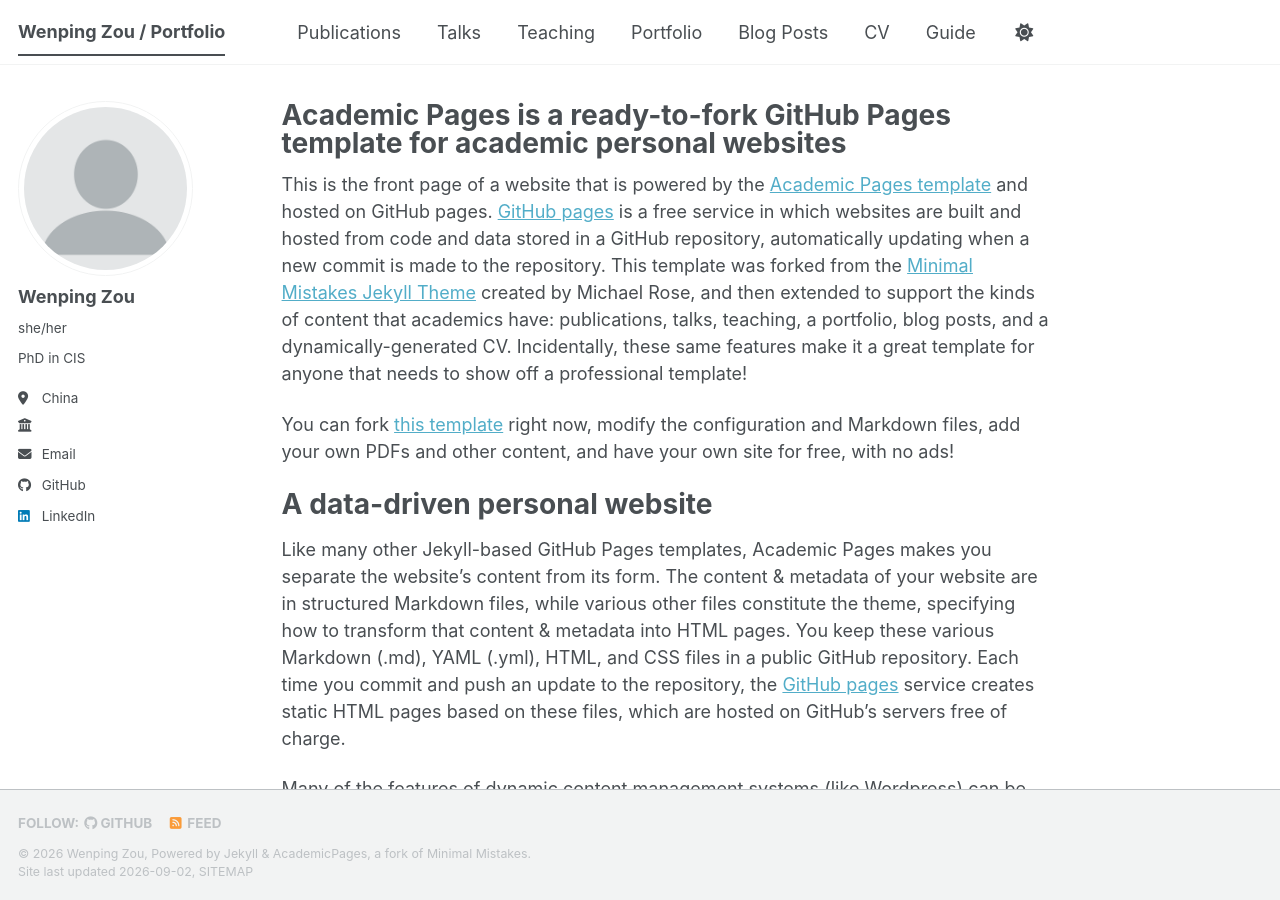
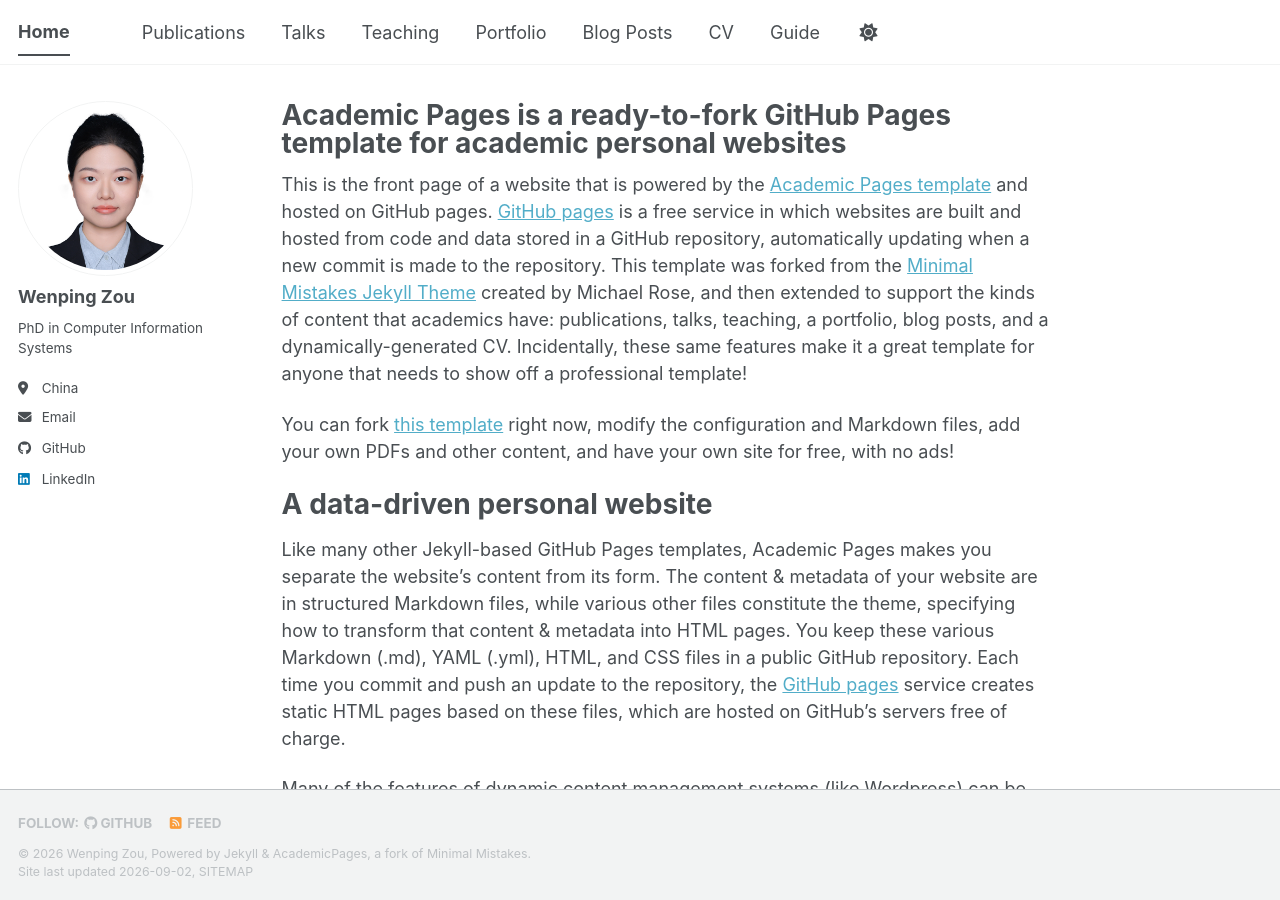
Before and after one commit to wenping-zou/wenping-zou.github.io, a Jekyll site: the page built from _pages/about.md, in a window 1280 px wide and 900 px high. Built offline with Jekyll 4.4.1, drawn with Linux system fonts in a browser that asks for light colours; a style sheet for code colours, icons or effects is not loaded.

Commit message:
Update _config.yml

```diff
--- a/_config.yml
+++ b/_config.yml
@@ -9,7 +9,7 @@
 # Basic Site Settings
 locale                   : "en-US"
 site_theme               : "default" # The available themes options are "default", "air", "sunrise", "mint", "dirt" and "contrast"
-title                    : "Wenping Zou / Portfolio"
+title                    : "Home"
 title_separator          : "-"
 name                     : &name "Wenping Zou"
 description              : &description "Wenping Zou's academic portfolio"   # Update this with a general description of your site, this is the default if not overridden by a page
@@ -23,12 +23,12 @@ repository               : "wenping-zou/wenping-zou.github.io"
 #               Additional customization can be done by editing /_includes/author-profile.html
 author:
   # Biographic information
-  avatar           : "profile.png"
+  avatar           : "profile.jpg"
   name             : "Wenping Zou"
-  pronouns         : "she/her"
-  bio              : "PhD in CIS"
+  pronouns         : #"she/her"
+  bio              : "PhD in Computer Information Systems"
   location         : "China"
-  employer         : ""
+  employer         : #""
   uri              : # URL
   email            : "zwp@whu.edu.cn"
 
```
